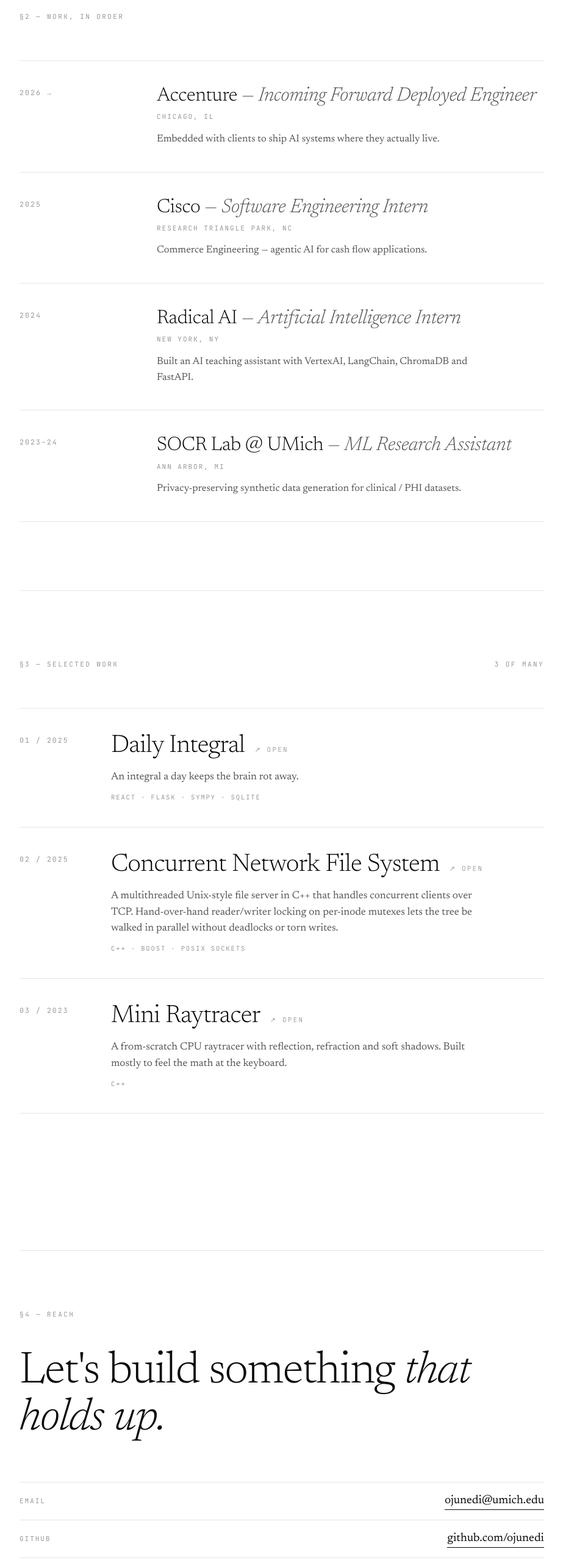
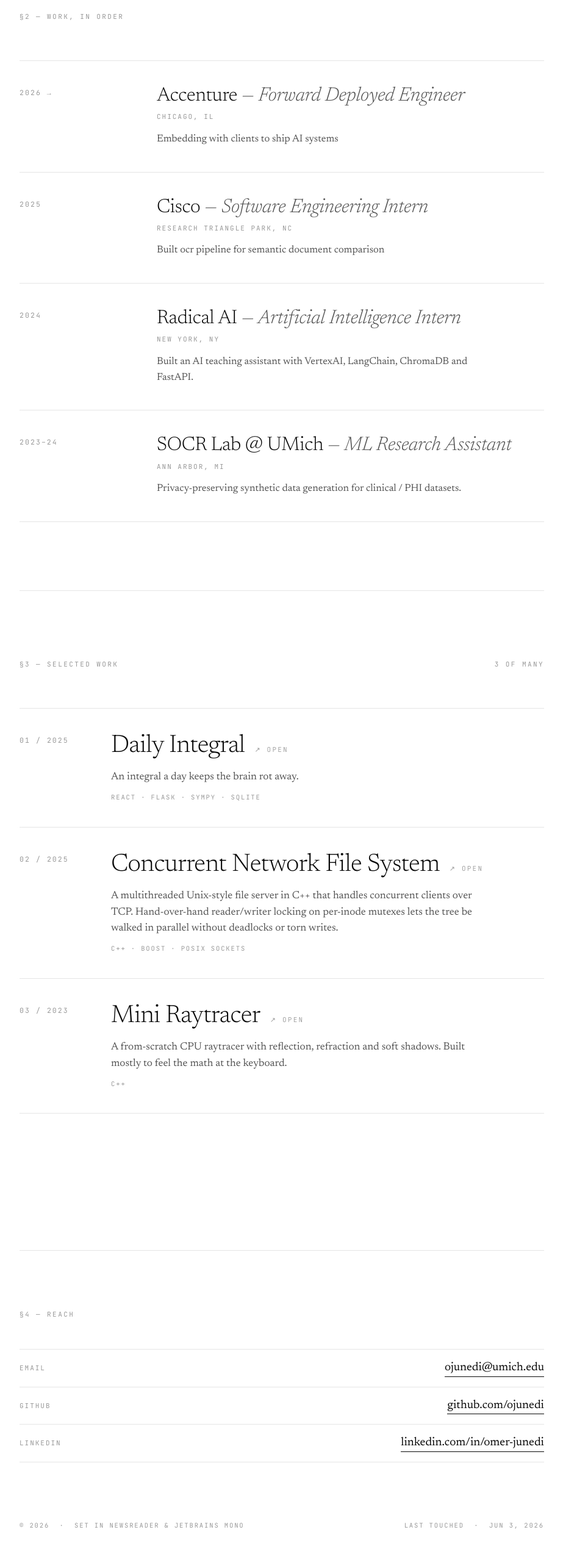
Before and after one commit to ojunedi/personalwebsite, a React (Vite) app: page / in a window 1280 px wide. Shown: the part 1579-4142 px from the top of the page at 61% size, without its empty margins (178-1101 px from the left). Built offline with nearby package versions, Linux system fonts and the light colour scheme.

Commit message:
updated experience section and footer

```diff
--- /dev/null
+++ b/src/data/posts.tsx
@@ -0,0 +1,33 @@
+import type { ReactNode } from 'react'
+
+export interface Post {
+  slug: string
+  title: string
+  date: string
+  blurb: string
+  readingTime: string
+  body: ReactNode
+}
+
+export const posts: Post[] = [
+  {
+    slug: 'operating-systems-reflection',
+    title: 'Operating Systems Reflection',
+    date: '2026-03-14',
+    blurb:
+      'my thoughts after taking eecs482 (operating systems) at the university of michigan',
+    readingTime: '4 min',
+    body: (
+      <>
+        <p>
+          [&hellip; placeholder paragraph &mdash; this post exists to test the
+          layout. Real writing will replace it.]
+        </p>
+      </>
+    ),
+  },
+]
+
+export function getPost(slug: string): Post | undefined {
+  return posts.find((p) => p.slug === slug)
+}
--- a/src/sections/ExperienceSection.tsx
+++ b/src/sections/ExperienceSection.tsx
@@ -12,16 +12,16 @@
   {
     year: '2026 →',
     company: 'Accenture',
-    role: 'Incoming Forward Deployed Engineer',
+    role: 'Forward Deployed Engineer',
     location: 'Chicago, IL',
-    note: 'Embedded with clients to ship AI systems where they actually live.',
+    note: 'Embedding with clients to ship AI systems',
   },
   {
     year: '2025',
     company: 'Cisco',
     role: 'Software Engineering Intern',
     location: 'Research Triangle Park, NC',
-    note: 'Commerce Engineering — agentic AI for cash flow applications.',
+    note: 'Built ocr pipeline for semantic document comparison',
   },
   {
     year: '2024',
--- a/src/sections/SiteFooter.tsx
+++ b/src/sections/SiteFooter.tsx
@@ -20,8 +20,8 @@
           </p>
         </FadeIn>
 
-        <FadeIn delay={0.1} y={20}>
-          <h2
+        {/*<FadeIn delay={0.1} y={20}>
+        <h2
             className="font-serif font-light leading-[1.05] tracking-[-0.02em] mb-12 md:mb-16"
             style={{ fontSize: 'clamp(2.4rem, 6vw, 4.6rem)' }}
           >
@@ -29,6 +29,7 @@
             <span className="serif-italic">that holds up.</span>
           </h2>
         </FadeIn>
+        */}
 
         <FadeIn delay={0.2} y={16}>
           <ul className="flex flex-col">
```
